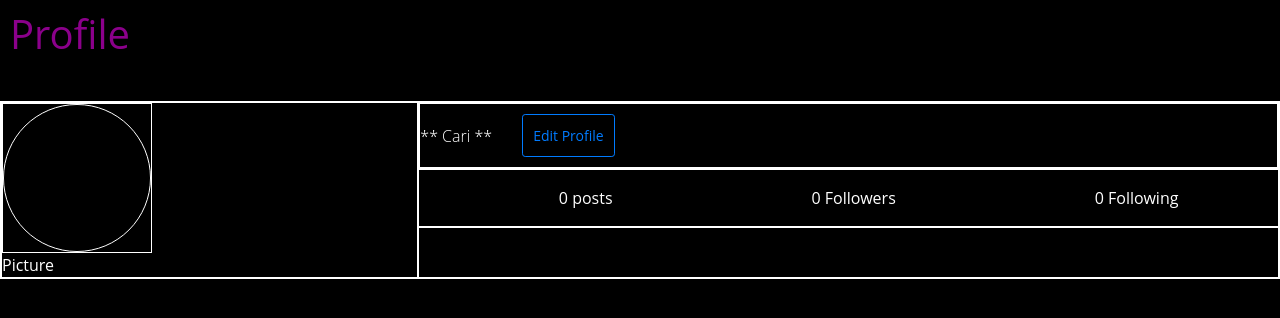
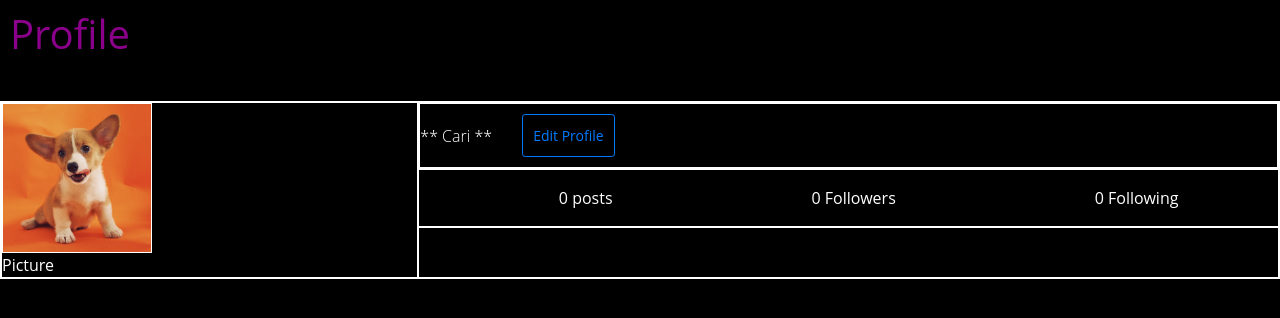
Before and after one commit to CarinaLR/Network, a Django app: the page made by network/templates/network/profile.html in a window 1280 px wide. Shown: the part 56-374 px from the top of the page. Run offline with Django 3.2, Linux system fonts and the light colour scheme; the first user in the database is signed in; data comes from the database, SQL or seed files in the repository; data that the repository does not hold is empty; some libraries are stand-ins or nearby versions.

Commit message:
add pics

```diff
--- a/network/static/network/styles.css
+++ b/network/static/network/styles.css
@@ -20,6 +20,13 @@ textarea {
 
 h3 {
   margin: 0.5em 0;
+}
+
+img {
+  display: flex;
+  align-items: center;
+  justify-content: center;
+  flex-direction: center;
 }
 
 /* ids */
--- a/network/templates/network/profile.html
+++ b/network/templates/network/profile.html
@@ -6,9 +6,9 @@
     <hr>
      <header class="vtbgv">
      <div class="XjzKX">
-     <div class="_4dMfM">
-     <div class="M-jxE"></div>
-     </div>
+     <img class="_4dMfM" src="{% static 'network/dog_2.png' %}">
+     {% comment %} <div class="M-jxE"></div>
+     </div> {% endcomment %}
      <span class="g47SY">Picture</span></div>
      <section class="zwlfE">
      <div class="nZSzR">
--- a/network/views.py
+++ b/network/views.py
@@ -77,25 +77,27 @@ def profile(request, username):
     all_post = Post.objects.order_by("-timestamp").all()
     user = request.user
     profileuser = get_object_or_404(User, username=username)
-    print("profiluser ->", profileuser)
+    # Get querySet for user posts, with the most recent posts first.
     posts = Post.objects.filter(
         username=profileuser).order_by("-timestamp").all()
-    print("posts ->", posts)
     post_list = len(posts)
-    print("posts ->", post_list)
+    # Get length of querySet for all followers, indicator of how many followers the user has.
     followers = Follow.objects.filter(following=profileuser)
     followers_list = len(followers)
-    print("followers_list ->", followers_list)
+    # Get length of querySet for all following, indicator of how many users the user follows.
     following = Follow.objects.filter(follower=profileuser)
     following_list = len(following)
-    print("following_list ->", following_list)
+    # Get length of querySet for follows between users.
+    follows = Follow.objects.filter(
+        following=user, follower=profileuser)
 
     return render(request, "network/profile.html", {
         "user": user,
         "userPost": posts,
         "followers": followers_list,
         "following": following_list,
-        "posts_list": post_list
+        "posts_list": post_list,
+        "follows": follows
     })
 
 # Connect to /following route
```
Also changed, not shown: network/static/network/dog_1.png (added), network/static/network/dog_2.png (added).
